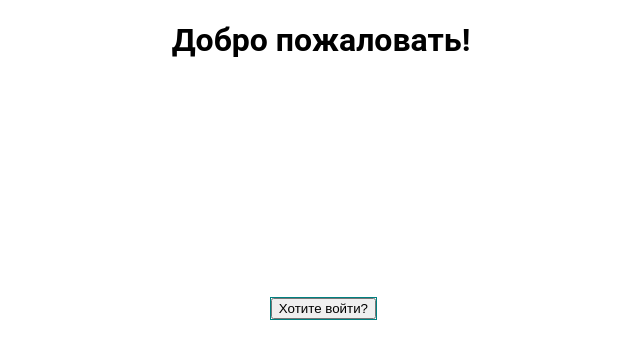
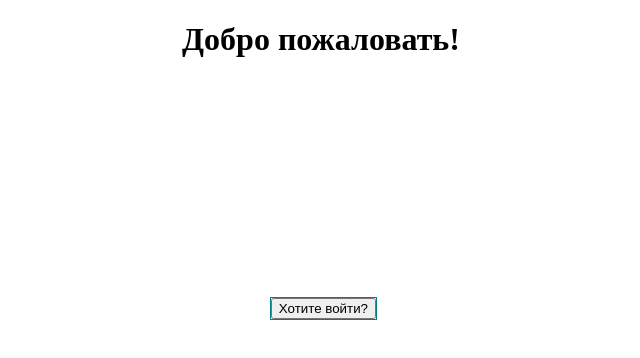
Before and after one commit to ILYA9090/appRedux, a React (Create React App) app: page /Login in a window 1280 px wide. Shown: the top 358 px of the page, without its empty margins (319-959 px from the left). Built offline with nearby package versions, Linux system fonts and the light colour scheme.

Commit message:
add new style for font text

```diff
--- a/src/components/Header/Header.jsx
+++ b/src/components/Header/Header.jsx
@@ -1,16 +1,16 @@
 import React from "react";
-import MapDataNewClient from "./MapDataNewClient";
 import InputForAddNewClients from "./InputForAddNewClients";
 import Modal from "../comments/Modal";
 import { useState } from "react";
-import cl from "./Header.module.css"
+import cl from "./Header.module.css";
 const Header = () => {
   const [visible, setVisible] = useState(false);
   return (
     <div>
+      <div>
         <header>
           {" "}
-        <section  className={cl.Header}>
+          <section className={cl.Header}>
             <img
               alt=""
               src="https://кухонька.рф/upload/iblock/86b/86b4b50d5d28ad6ec7b00426743e2f07.jpg"
@@ -29,8 +29,8 @@ const Header = () => {
             </a>
           </p>
           <p>
-          интересы: стритлифтинг, фитнеc, история, трейдинг, коллекционирование,
-          автомбоили ну и конечно же любимый фронт энд
+            интересы: стритлифтинг, фитнеc, история, трейдинг,
+            коллекционирование, автомбоили ну и конечно же любимый фронт энд
           </p>
           <button onClick={() => setVisible(false)}>закрыть</button>
         </Modal>
@@ -40,6 +40,7 @@ const Header = () => {
         </h1>
         <InputForAddNewClients />
       </div>
+    </div>
   );
 };
 
--- a/src/components/Pages/Login.css
+++ b/src/components/Pages/Login.css
@@ -1,8 +1,12 @@
 button[disabled] {
     color: red;
+    text-decoration: line-through;
 }
 .login {
     display: flex;
     justify-content: center;
 
 }
+body {
+    font-family: 'Times New Roman', Times, serif
+}
```
Lines whose indentation alone changed are shown as unchanged.
